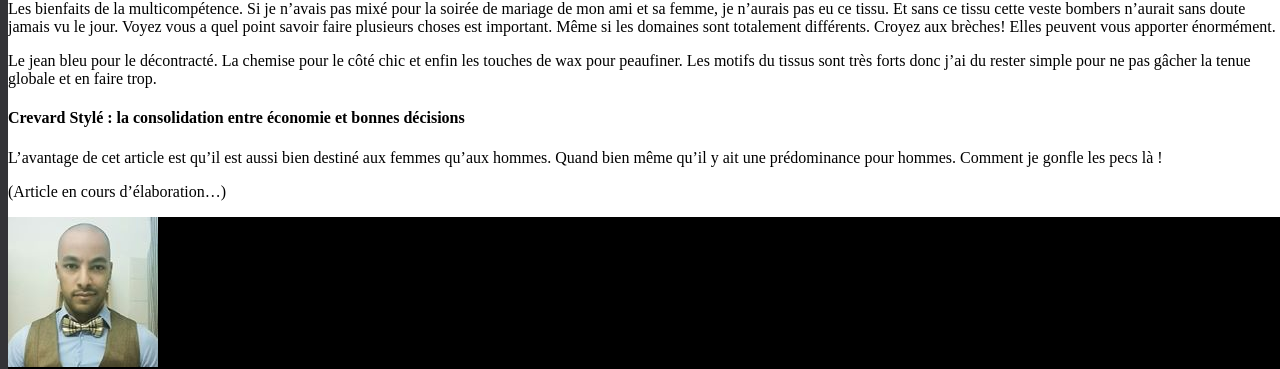
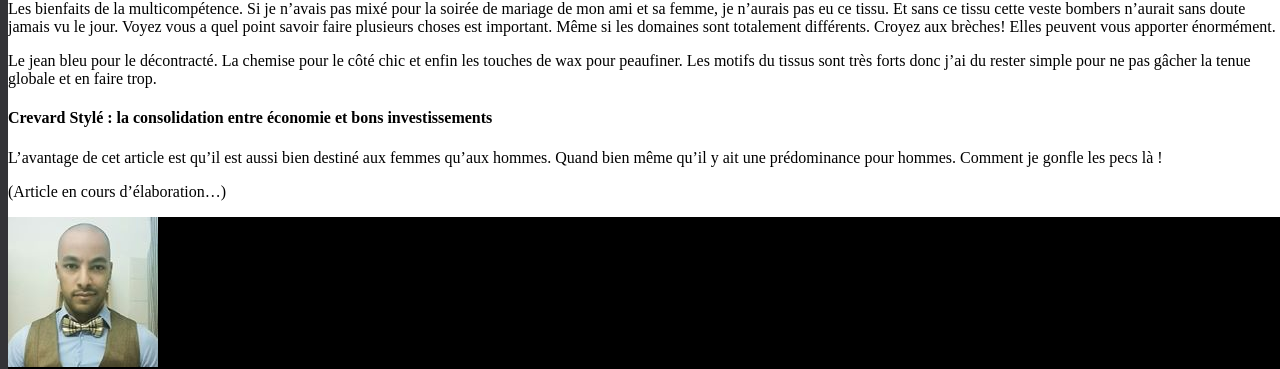
Before and after one commit to darkh2/darkh2.github.io, a Jekyll site: the page built from _posts/2018-08-26-Décontracté-Chic-&-Wax.md, in a window 1280 px wide and 900 px high, scrolled down 4550 px. Shown: the part 224-593 px from the top of the window. Built offline with Jekyll 4.4.1, drawn with Linux system fonts in a browser that asks for light colours; comment, search, counter and statistics services are not loaded.

Commit message:
Update 2018-08-26-Décontracté-Chic-&-Wax.md

```diff
--- a/_posts/2018-08-26-Décontracté-Chic-&-Wax.md
+++ b/_posts/2018-08-26-Décontracté-Chic-&-Wax.md
@@ -46,7 +46,7 @@ Les bienfaits de la multicompétence. Si je n'avais pas mixé pour la soirée de
 
 Le jean bleu pour le décontracté. La chemise pour le côté chic et enfin les touches de wax pour peaufiner. Les motifs du tissus sont très forts donc j'ai du rester simple pour ne pas gâcher la tenue globale et en faire trop.
 
-#### Crevard Stylé : la consolidation entre économie et bonnes décisions
+#### Crevard Stylé : la consolidation entre économie et bons investissements
 
 L'avantage de cet article est qu'il est aussi bien destiné aux femmes qu'aux hommes. Quand bien même qu'il y ait une prédominance pour hommes. Comment je gonfle les pecs là !
 
```
